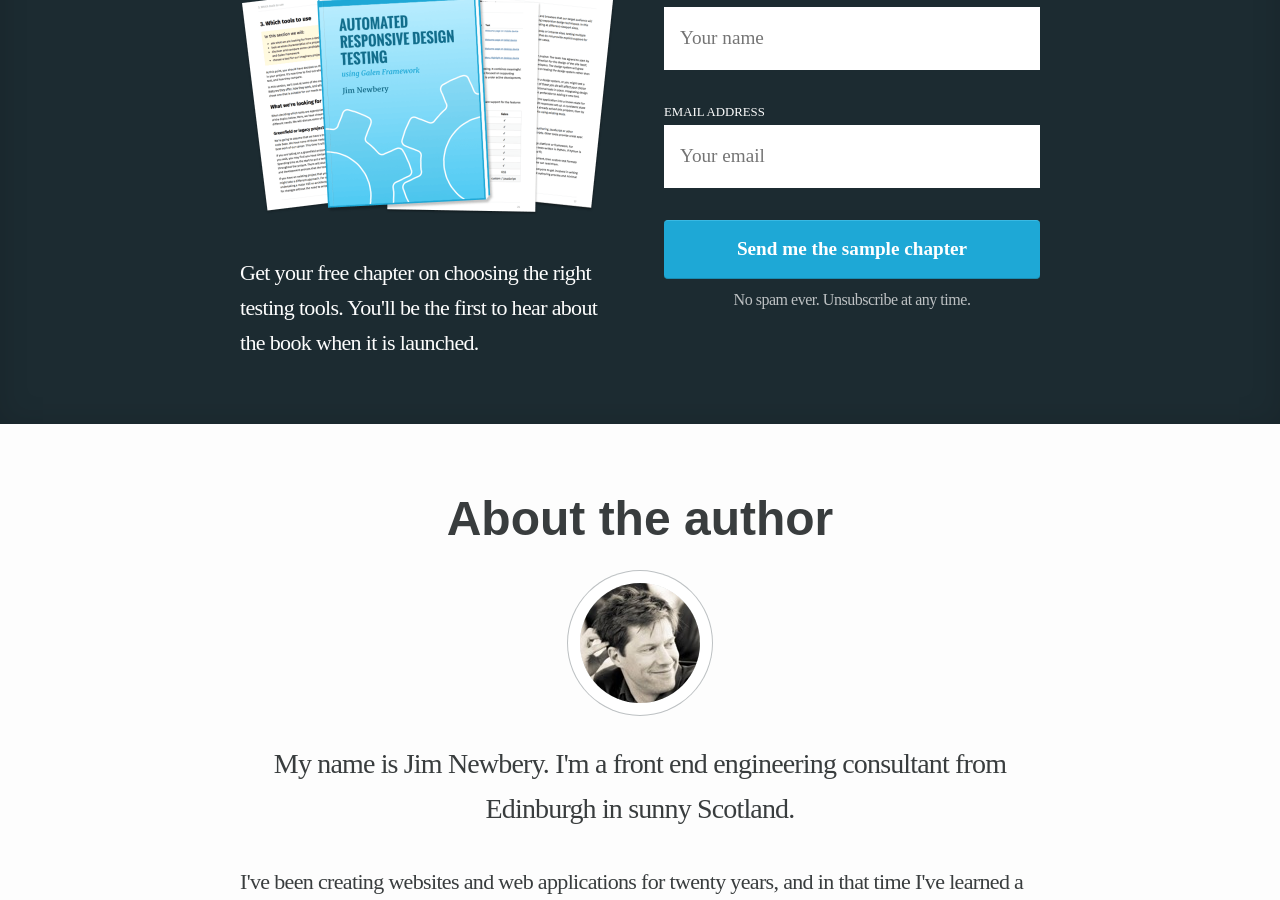
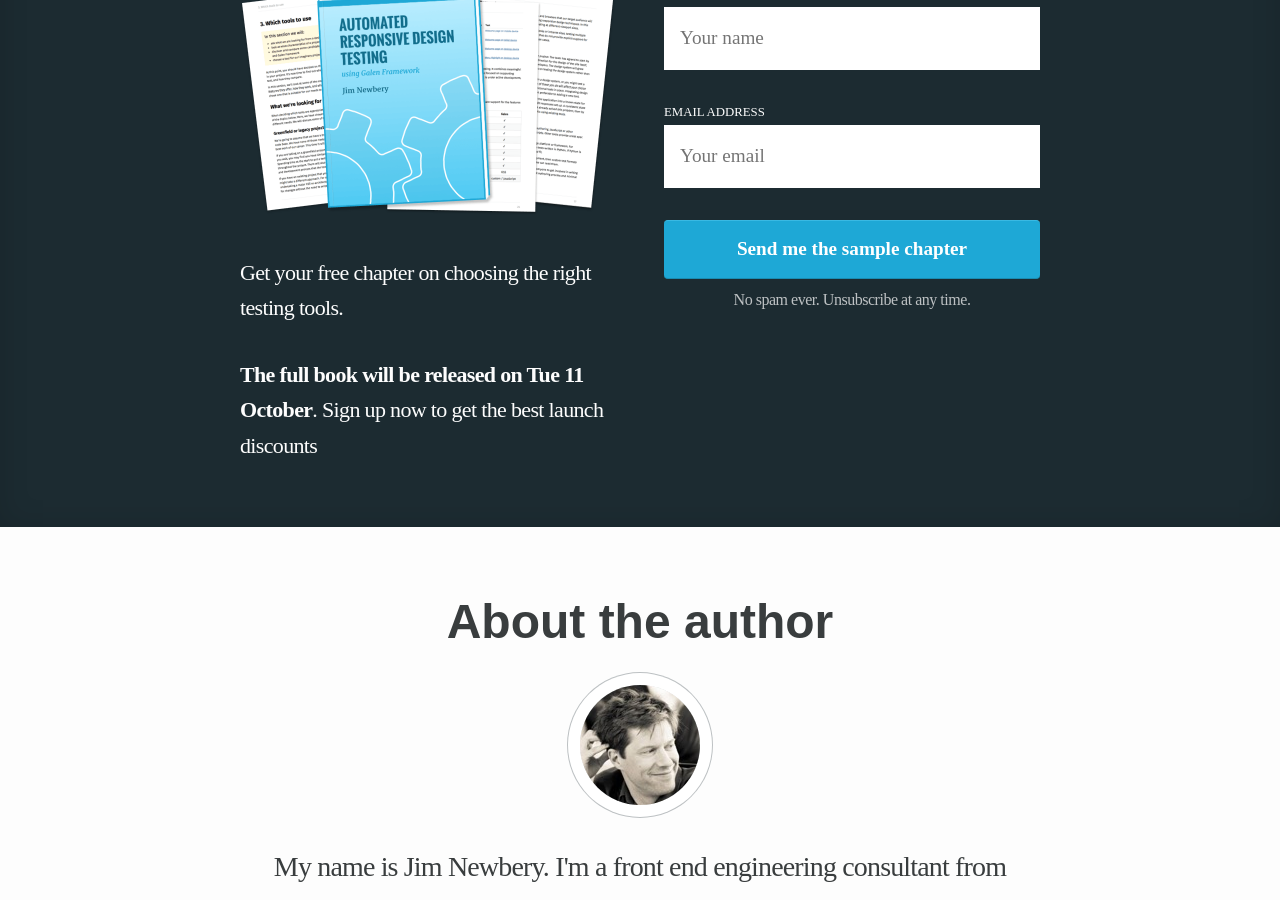
Before and after one commit to froots/froots.github.io, a Jekyll site: the page built from automated-responsive-design-testing/index.html, in a window 1280 px wide and 900 px high, scrolled down 6059 px. Built offline with Jekyll 4.4.1, drawn with Linux system fonts in a browser that asks for light colours.

Commit message:
Add launch text to landing page opt in

```diff
--- a/_includes/convertkit/ardt-landing.html
+++ b/_includes/convertkit/ardt-landing.html
@@ -8,7 +8,8 @@
         <div>
           <img class="book-cover" src="/images/landing/sample-chapter.png" alt="Automated Responsive Design Testing cover and sample pages">
         </div>
-        <p>Get your free chapter on choosing the right testing tools. You'll be the first to hear about the book when it is launched.</p>
+        <p>Get your free chapter on choosing the right testing tools.</p>
+        <p><strong>The full book will be released on Tue 11 October</strong>. Sign up now to get the best launch discounts</p>
       </div>
       <div class="column-right">
 
```
